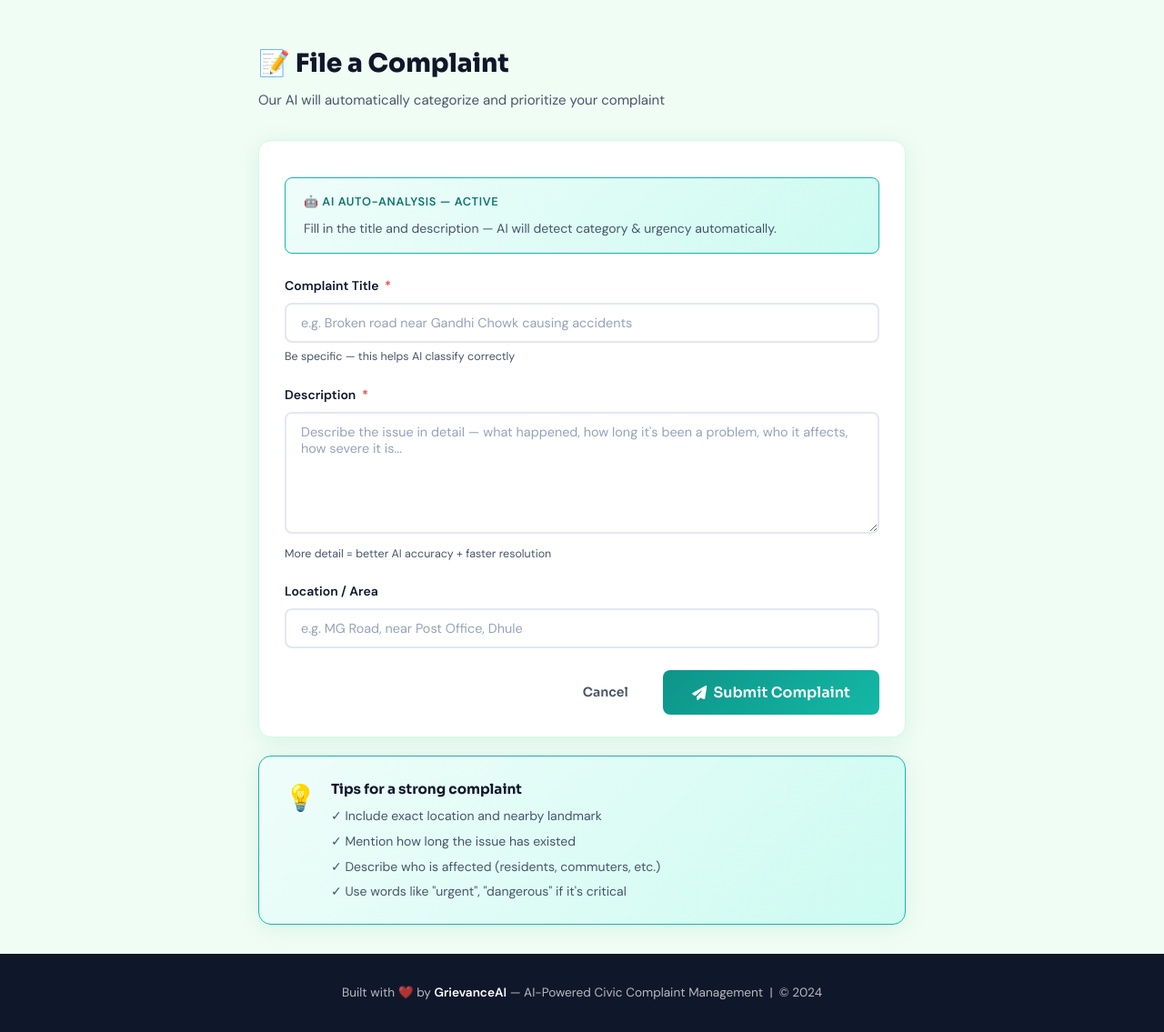
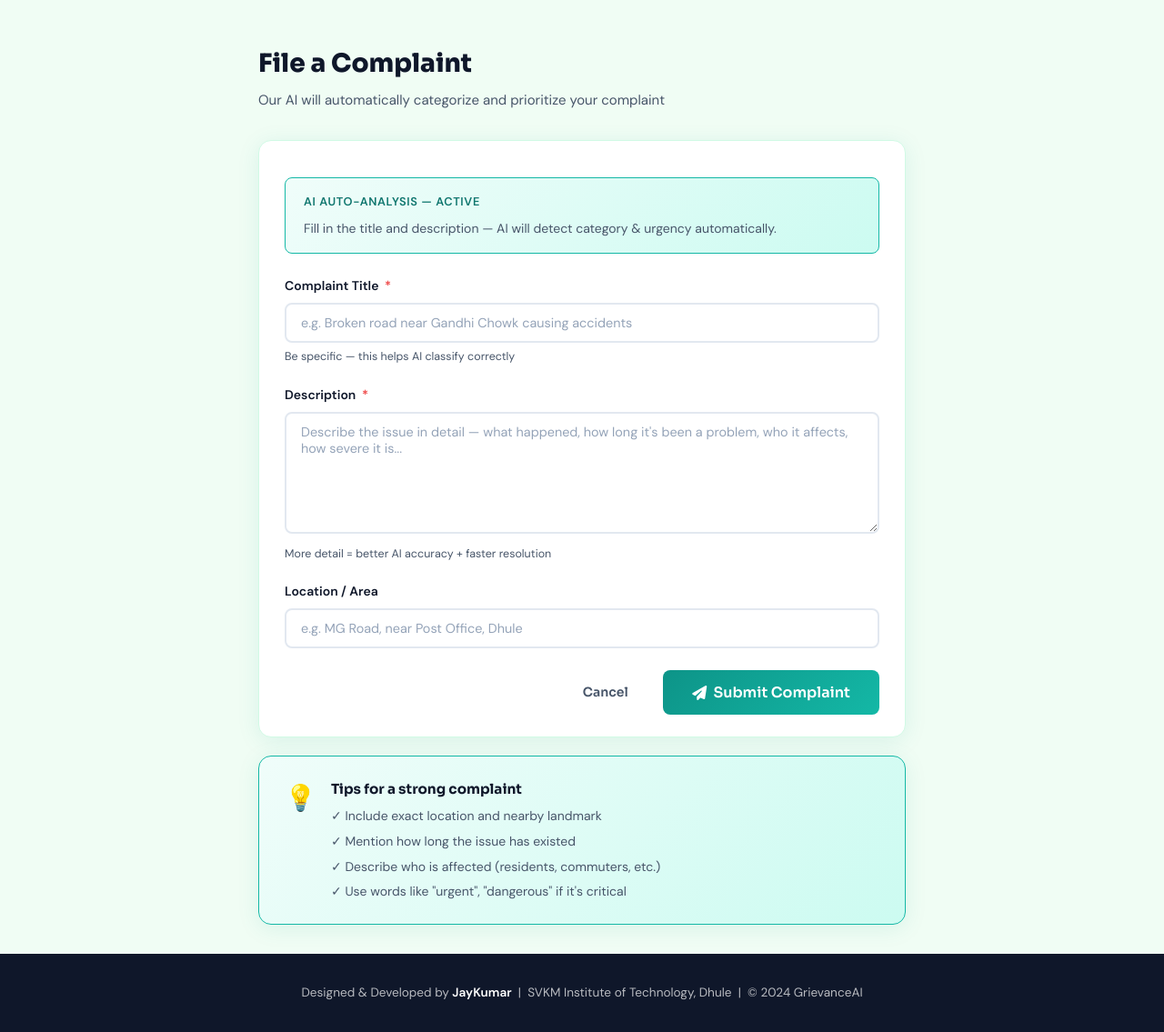
Before and after one commit to jayyy444/Grievance.ai, a Flask app: page /submit in a window 1280 px wide. Shown: the part 65-1200 px from the top of the page at 91% size. Run offline with Flask 3, Linux system fonts and the light colour scheme; a user stored in the database is signed in.

Commit message:
UI cleanup

```diff
--- a/templates/base.html
+++ b/templates/base.html
@@ -66,7 +66,11 @@
 {% block content %}{% endblock %}
 
 <footer>
-  <p>Built with ❤️ by <strong>GrievanceAI</strong> — AI-Powered Civic Complaint Management &nbsp;|&nbsp; &copy; 2024</p>
+  <p>
+    Designed & Developed by <strong>JayKumar</strong> &nbsp;|&nbsp;
+    SVKM Institute of Technology, Dhule &nbsp;|&nbsp;
+    &copy; 2024 GrievanceAI
+  </p>
 </footer>
 
 <script src="{{ url_for('static', filename='script.js') }}"></script>
--- a/templates/my_complaints.html
+++ b/templates/my_complaints.html
@@ -4,7 +4,7 @@
 <div class="page-container">
   <div class="page-header" style="display:flex;align-items:center;justify-content:space-between;flex-wrap:wrap;gap:1rem">
     <div>
-      <h1 class="page-title">📂 My Complaints</h1>
+      <h1 class="page-title">My Complaints</h1>
       <p class="page-subtitle">Track and manage all your filed complaints</p>
     </div>
     <a href="{{ url_for('complaints.submit_complaint') }}" class="btn btn-primary"><i class="fa-solid fa-plus"></i> New Complaint</a>
--- a/templates/submit_complaint.html
+++ b/templates/submit_complaint.html
@@ -3,14 +3,14 @@
 {% block content %}
 <div class="page-container" style="max-width:760px">
   <div class="page-header">
-    <h1 class="page-title">📝 File a Complaint</h1>
+    <h1 class="page-title"> File a Complaint</h1>
     <p class="page-subtitle">Our AI will automatically categorize and prioritize your complaint</p>
   </div>
 
   <div class="card">
     <div class="card-body">
       <div class="ai-result" style="margin-bottom:1.5rem">
-        <div class="ai-result-title">🤖 AI Auto-Analysis — Active</div>
+        <div class="ai-result-title"> AI Auto-Analysis — Active</div>
         <p class="text-sm text-muted">Fill in the title and description — AI will detect category &amp; urgency automatically.</p>
       </div>
 
```
Also changed, not shown: templates/dashboard.html (+5 -5 lines), readme.md (added).
